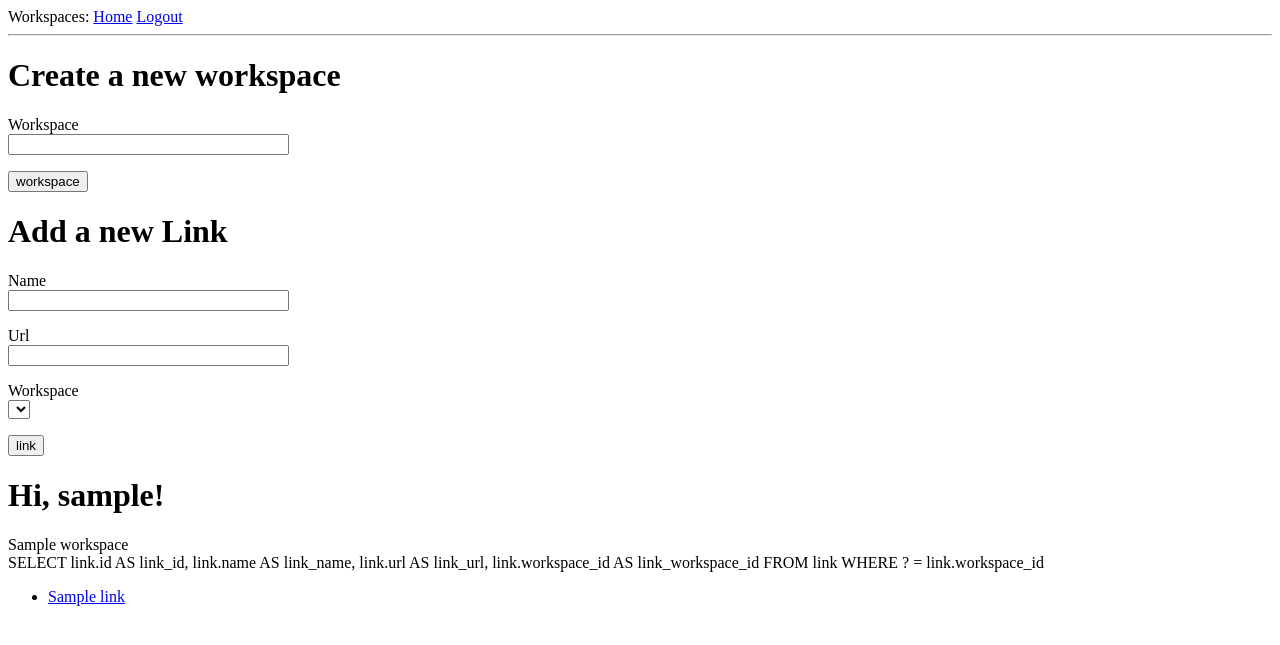
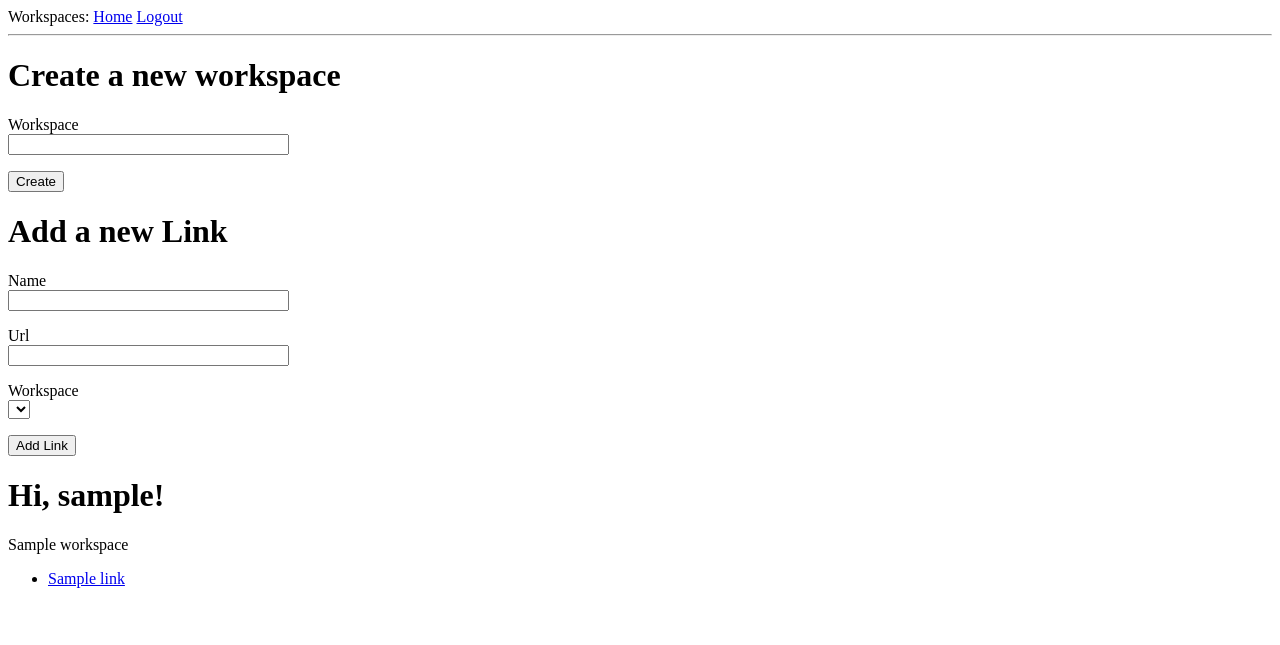
Before and after one commit to FARBEX97/linkcase-org, a Flask app: template workspaces/templates/index.html in a window 1280 px wide. Shown: the top 645 px of the page. Run offline with Flask 2, Linux system fonts and the light colour scheme; a user stored in the database is signed in; tables that the repository leaves empty hold one stand-in row (values such as "Sample post"); the template is opened without the code that fills it: values that come from a table or form of the project are taken from there, most other values are stand-ins (such as "Sample title", 1, 10 or a date in 2020); lists and menus that the app fills with data are empty.

```diff
--- a/workspaces/forms.py
+++ b/workspaces/forms.py
@@ -31,12 +31,12 @@ class RegistrationForm(FlaskForm):
 
 
 class NewWorkspaceForm(FlaskForm):
-    name = StringField('Workspace', validators=[DataRequired()])
-    submit = SubmitField('workspace')
+    ws_name = StringField('Workspace', validators=[DataRequired()])
+    submit = SubmitField('Create')
 
 
 class NewLinkForm(FlaskForm):
     name = StringField('Name', validators=[DataRequired()])
     url = StringField('Url', validators=[DataRequired()])
     workspace = SelectField('Workspace', coerce=str, validators=[DataRequired()])
-    submit = SubmitField('link')
+    submit = SubmitField('Add Link')
--- a/workspaces/templates/index.html
+++ b/workspaces/templates/index.html
@@ -5,9 +5,9 @@
     <form action="" method="post" novalidate>
         {{ ws_form.hidden_tag() }}
         <p>
-            {{ ws_form.name.label }}<br>
-            {{ ws_form.name(size=32) }}<br>
-            {% for error in ws_form.name.errors %}
+            {{ ws_form.ws_name.label }}<br>
+            {{ ws_form.ws_name(size=32) }}<br>
+            {% for error in ws_form.ws_name.errors %}
             <span style="color: red;">[{{ error }}]</span>
             {% endfor %}
         </p>
@@ -43,7 +43,6 @@
     {% for workspace in workspaces %}
     <div id="workspace">{{ workspace.name }}</div>
     <div id="links">
-        {{workspace.links}}
         <ul>
         {% for link in workspace.links %}
             <li><a href="{{ link.url }}">{{ link.name }}</a></li>
```
Also changed, not shown: workspaces/routes.py (+16 -14 lines), workspaces.db.
